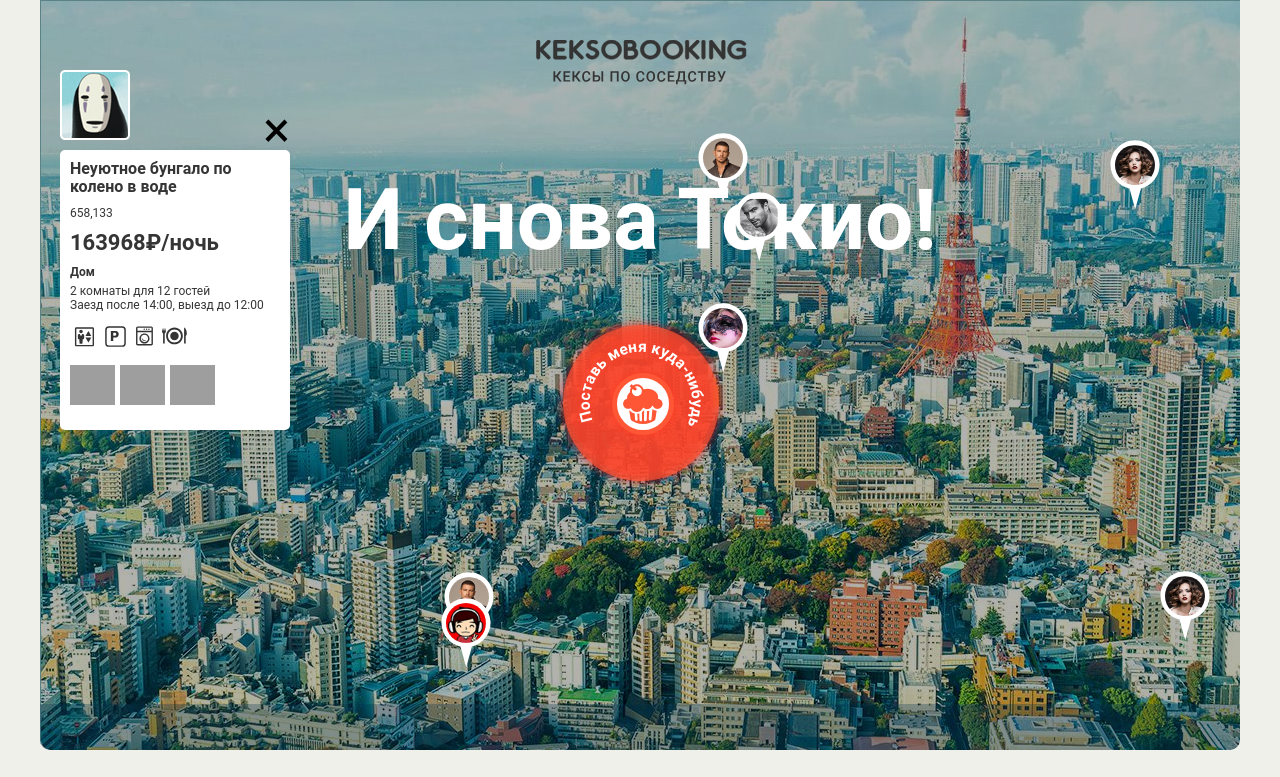
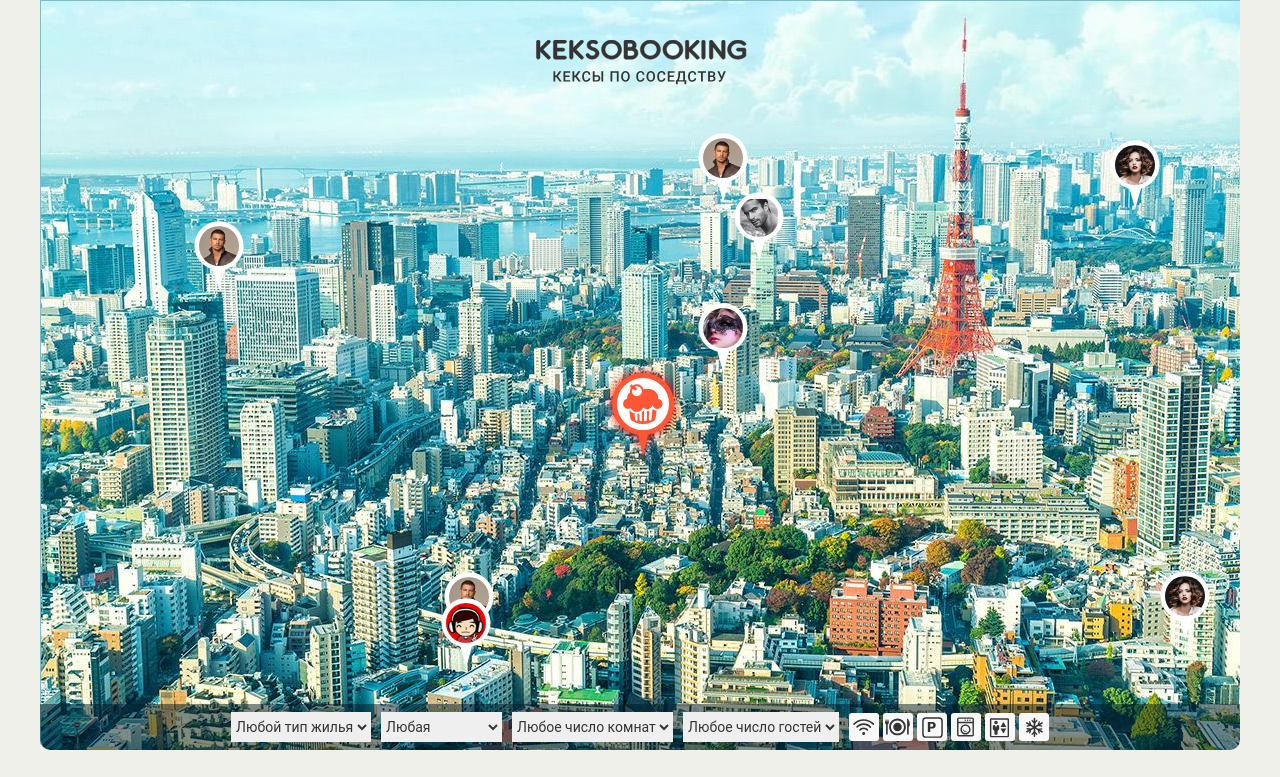
Before and after one commit to andieelmes/851811-keksobooking, a website: page index.html in a window 1280 px wide. Both pictures are taken after a click on the button "Поставь меня куда-нибудь". Shown: the top 777 px of the page. Drawn offline with Linux system fonts and the light colour scheme; grey boxes are pictures that could not be loaded; files whose address does not match are found by name.

Commit message:
add activation

```diff
--- a/index.html
+++ b/index.html
@@ -84,7 +84,11 @@
     <!-- Форма объявления -->
     <section class="notice">
       <h2 class="notice__title">Ваше объявление</h2>
-      <form class="ad-form ad-form--disabled" method="post" enctype="multipart/form-data" autocomplete="off">
+      <form class="ad-form ad-form--disabled"
+            action="https://js.dump.academy/keksobooking"
+            method="post"
+            enctype="multipart/form-data"
+            autocomplete="off">
         <fieldset class="ad-form-header">
           <legend class="ad-form-header__title">Ваша фотография (для карты)</legend>
           <div class="ad-form-header__upload">
--- a/js/map.js
+++ b/js/map.js
@@ -14,11 +14,27 @@ var TIMES = ['12:00', '13:00', '14:00'];
 var FEATURES = ['wifi', 'dishwasher', 'parking', 'washer', 'elevator', 'conditioner'];
 var PHOTOS = ['http://o0.github.io/assets/images/tokyo/hotel1.jpg', 'http://o0.github.io/assets/images/tokyo/hotel2.jpg', 'http://o0.github.io/assets/images/tokyo/hotel3.jpg'];
 
+var ESC_KEYCODE = 27;
+var ENTER_KEYCODE = 13;
+
 var mapElement = document.querySelector('.map');
 var filtersElement = document.querySelector('.map__filters-container');
 var mapPinsElement = document.querySelector('.map__pins');
 var mapPinTemplate = document.querySelector('#pin').content.querySelector('.map__pin');
 var mapCardTemplate = document.querySelector('#card').content.querySelector('.map__card');
+
+var adFormElement = document.querySelector('.ad-form');
+var mapFormElement = document.querySelector('.map__filters');
+var adFormInputs = adFormElement.querySelectorAll('input, select');
+var mapFormInputs = mapFormElement.querySelectorAll('input, select');
+
+var mapPinMainElement = document.querySelector('.map__pin--main');
+var mapPinMainElementDimensions = {
+  width: mapPinMainElement.offsetWidth,
+  height: mapPinMainElement.offsetHeight,
+  after: 19,
+};
+var addressInput = adFormElement.querySelector('[name="address"]');
 
 var avatarLimits = {
   MIN: 1,
@@ -186,7 +202,38 @@ var populateDom = function (array, newElement, templateElement, render, clear) {
 };
 
 var makeMapCardElement = function (listing) {
-  mapElement.insertBefore(renderCardElement(listing), filtersElement);
+  var cardElementClass = '.map__card';
+  var cardElement = mapElement.querySelector(cardElementClass);
+  if (cardElement) {
+    cardElement.remove();
+  }
+  var card = renderCardElement(listing);
+  mapElement.insertBefore(card, filtersElement);
+
+  var cardCloseElement = card.querySelector('.popup__close');
+
+  var onPopupEscPress = function (e) {
+    if (e.keyCode === ESC_KEYCODE) {
+      closePopup(card);
+    }
+  };
+
+  document.addEventListener('keydown', onPopupEscPress);
+
+  var closePopup = function () {
+    card.classList.add('hidden');
+    document.removeEventListener('keydown', onPopupEscPress);
+  };
+
+  cardCloseElement.addEventListener('click', function () {
+    closePopup(card);
+  });
+
+  cardCloseElement.addEventListener('keydown', function (e) {
+    if (e.keyCode === ENTER_KEYCODE) {
+      closePopup(card);
+    }
+  });
 };
 
 var showMap = function () {
@@ -195,9 +242,60 @@ var showMap = function () {
 
 var init = function () {
   var pins = generateListings();
+
   populateDom(pins, mapPinsElement, mapPinTemplate, renderMapPin);
-  makeMapCardElement(pins[0]);
+  var mapPinElements = document.querySelectorAll('.map__pin:not(.map__pin--main)');
+
+  showMapCardElement(pins, mapPinElements);
   showMap();
+
 };
 
-init();
+var setDefault = function () {
+  mapElement.classList.add('map--faded');
+
+  var addressX = +mapPinMainElement.style.left.replace('px', '') + mapPinMainElementDimensions.width / 2;
+  var addressY = +mapPinMainElement.style.top.replace('px', '') + mapPinMainElementDimensions.height / 2;
+  addressInput.value = addressX + ', ' + addressY;
+
+  adFormElement.classList.add('ad-form--disabled');
+  for (var i = 0; i < adFormInputs.length; i++) {
+    adFormInputs[i].disabled = true;
+  }
+  mapFormElement.classList.add('map-form--disabled');
+  for (var j = 0; j < mapFormInputs.length; j++) {
+    mapFormInputs[j].disabled = true;
+  }
+};
+
+setDefault();
+
+var activate = function () {
+  mapElement.classList.remove('map--faded');
+
+  var addressX = +mapPinMainElement.style.left.replace('px', '') + mapPinMainElementDimensions.width / 2;
+  var addressY = +mapPinMainElement.style.top.replace('px', '') + mapPinMainElementDimensions.height + mapPinMainElementDimensions.after;
+  addressInput.value = addressX + ', ' + addressY;
+
+  adFormElement.classList.remove('ad-form--disabled');
+  for (var i = 0; i < adFormInputs.length; i++) {
+    adFormInputs[i].disabled = false;
+  }
+  mapFormElement.classList.remove('map-form--disabled');
+  for (var j = 0; j < mapFormInputs.length; j++) {
+    mapFormInputs[j].disabled = false;
+  }
+};
+
+mapPinMainElement.addEventListener('click', function () {
+  activate();
+  init();
+});
+
+var showMapCardElement = function (listings, mapPins) {
+  listings.forEach(function (listing, i) {
+    mapPins[i].addEventListener('click', function () {
+      makeMapCardElement(listing);
+    });
+  });
+};
```
